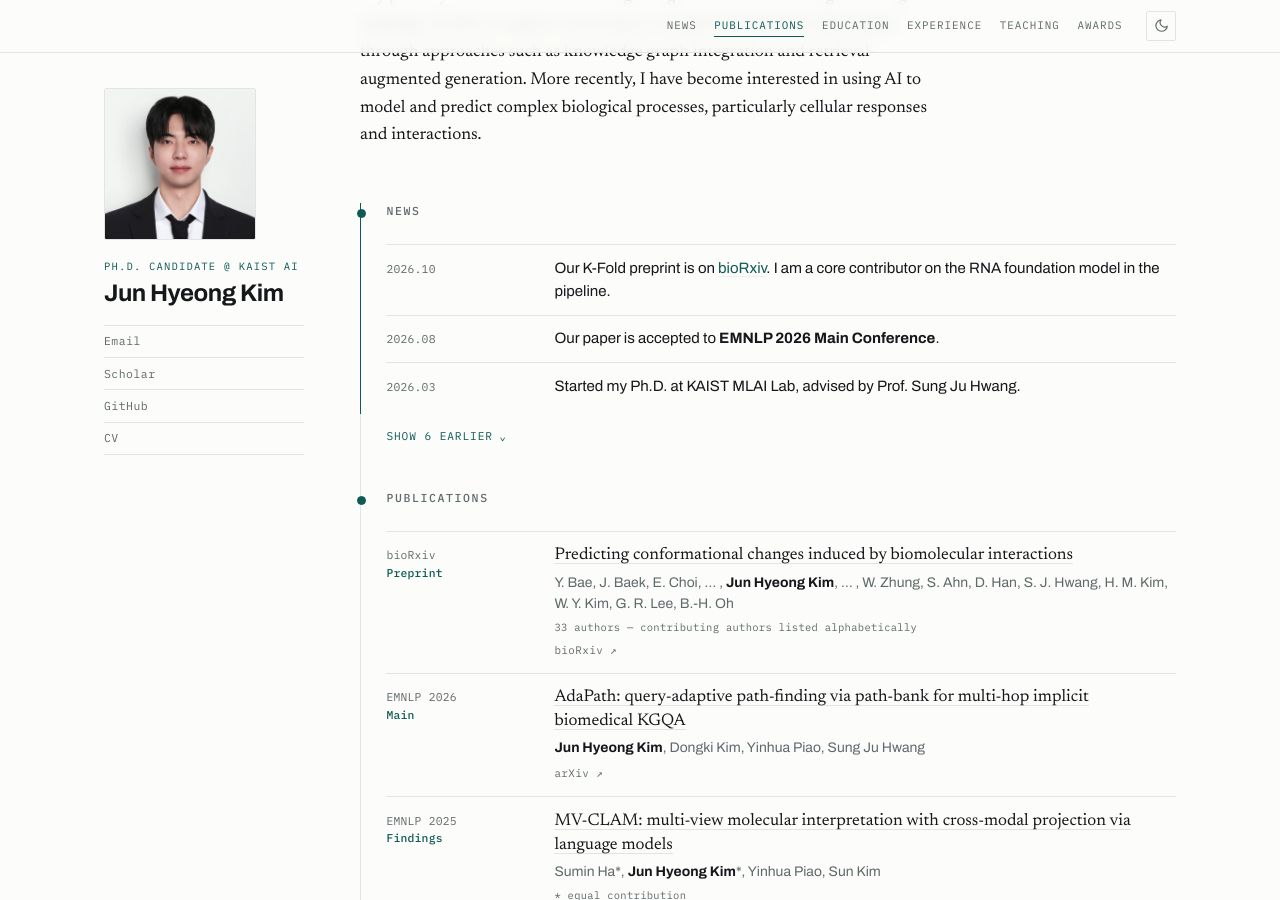
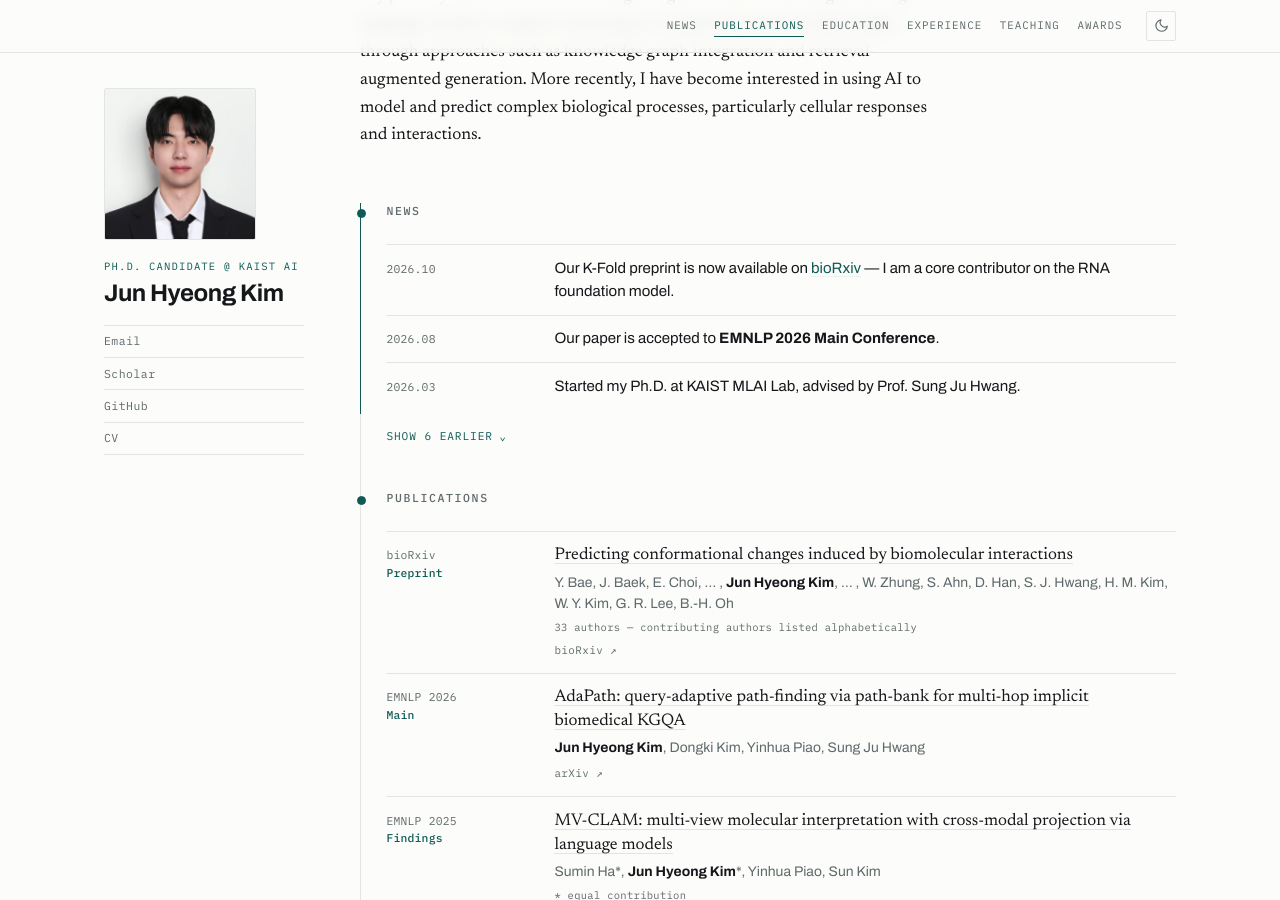
Before and after one commit to Jun-Hyeong-Kim/Jun-Hyeong-Kim.github.io, a Jekyll site: the page built from _pages/about.md, in a window 1280 px wide and 900 px high, scrolled down 309 px. Built offline with Jekyll 4.4.1, drawn with Linux system fonts in a browser that asks for light colours.

Commit message:
Fold the K-Fold news into one sentence

```diff
--- a/_data/news.yml
+++ b/_data/news.yml
@@ -2,7 +2,7 @@
 # text 에는 HTML 태그를 써도 됩니다 (<strong>, <a href="...">).
 
 - date: "2026.10"
-  text: 'Our K-Fold preprint is on <a href="https://www.biorxiv.org/content/10.64898/2026.10.26.760299v1">bioRxiv</a>. I am a core contributor on the RNA foundation model in the pipeline.'
+  text: 'Our K-Fold preprint is now available on <a href="https://www.biorxiv.org/content/10.64898/2026.10.26.760299v1">bioRxiv</a> &mdash; I am a core contributor on the RNA foundation model.'
 
 - date: "2026.08"
   text: 'Our paper is accepted to <strong>EMNLP 2026 Main Conference</strong>.'
```
